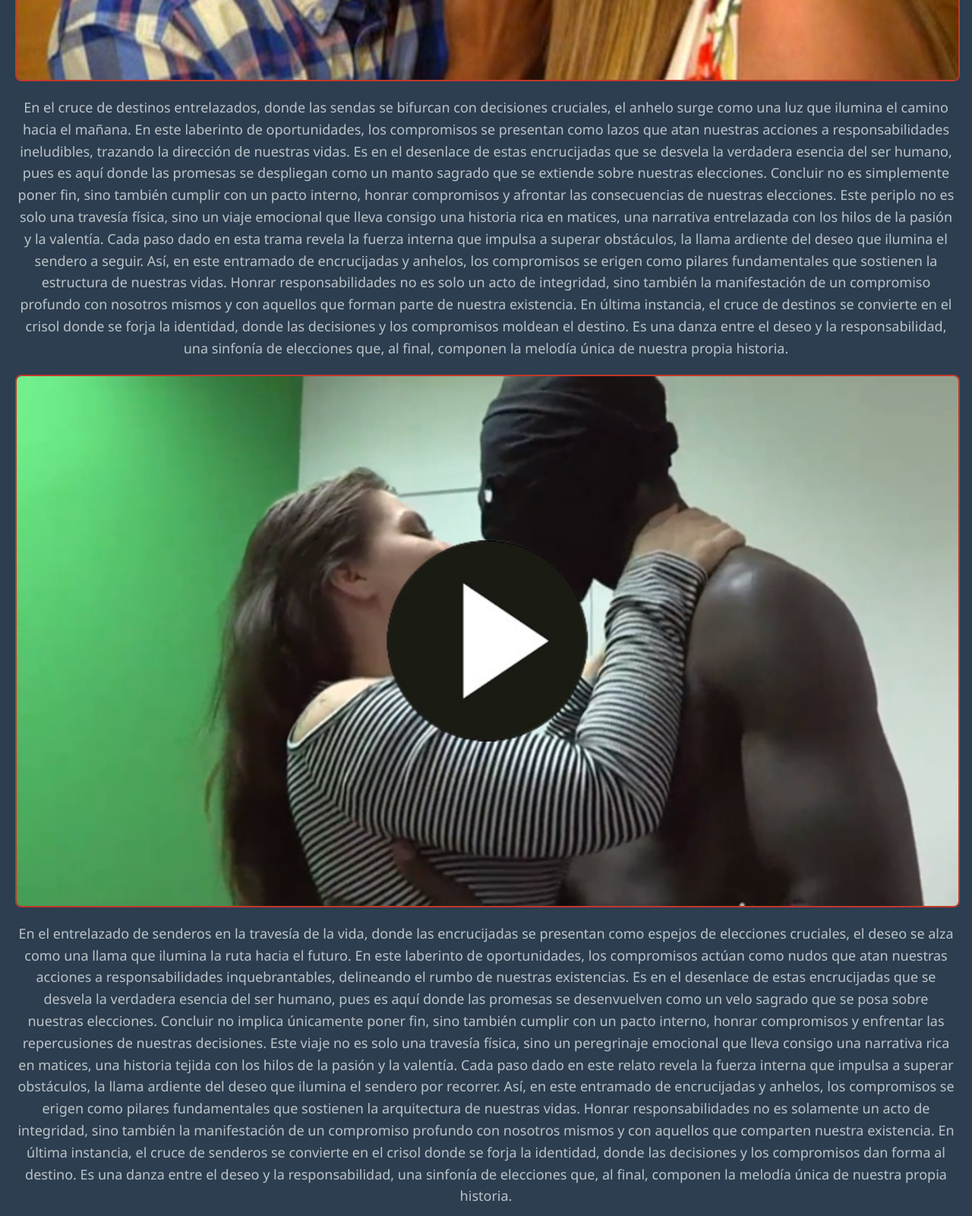
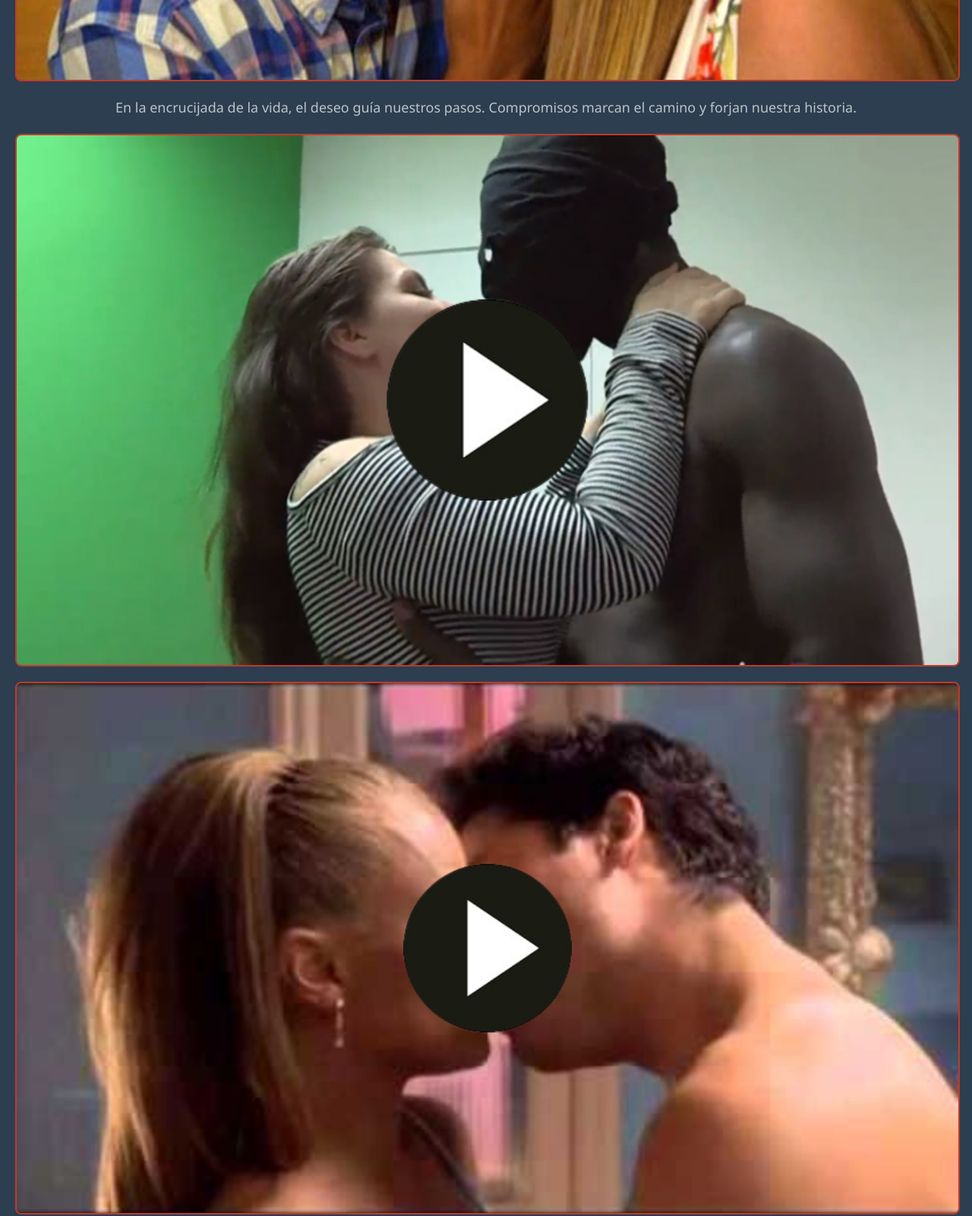
Before and after one commit to Bhernandezdamian/encuentros-3, a plain HTML site: page index.html in a window 1280 px wide. Shown: the part 680-2280 px from the top of the page at 76% size. Drawn offline with Linux system fonts and the light colour scheme.

Commit message:
Commit inicial

```diff
--- a/index.html
+++ b/index.html
@@ -68,30 +68,13 @@
         <a href="https://edaciousedaciousozgiggle.com/hndpj1rag?key=a9310334c153329e3204ca4be406d0a7" target="_blank">
             <img src="imagen111.png" alt="Descripción de la primera imagen">
         </a>
-        <p>En el cruce de destinos entrelazados, donde las sendas se bifurcan con decisiones cruciales, el anhelo surge como una luz que ilumina el camino hacia el mañana. En este laberinto de oportunidades, los compromisos se presentan como lazos que atan nuestras acciones a responsabilidades ineludibles, trazando la dirección de nuestras vidas.
-
-            Es en el desenlace de estas encrucijadas que se desvela la verdadera esencia del ser humano, pues es aquí donde las promesas se despliegan como un manto sagrado que se extiende sobre nuestras elecciones. Concluir no es simplemente poner fin, sino también cumplir con un pacto interno, honrar compromisos y afrontar las consecuencias de nuestras elecciones.
-
-            Este periplo no es solo una travesía física, sino un viaje emocional que lleva consigo una historia rica en matices, una narrativa entrelazada con los hilos de la pasión y la valentía. Cada paso dado en esta trama revela la fuerza interna que impulsa a superar obstáculos, la llama ardiente del deseo que ilumina el sendero a seguir.
-
-            Así, en este entramado de encrucijadas y anhelos, los compromisos se erigen como pilares fundamentales que sostienen la estructura de nuestras vidas. Honrar responsabilidades no es solo un acto de integridad, sino también la manifestación de un compromiso profundo con nosotros mismos y con aquellos que forman parte de nuestra existencia.
-
-            En última instancia, el cruce de destinos se convierte en el crisol donde se forja la identidad, donde las decisiones y los compromisos moldean el destino. Es una danza entre el deseo y la responsabilidad, una sinfonía de elecciones que, al final, componen la melodía única de nuestra propia historia.
-
-            </p>
+        <p>En la encrucijada de la vida, el deseo guía nuestros pasos. Compromisos marcan el camino y forjan nuestra historia.</p>
     </div>
     <a href="https://edaciousedaciousozgiggle.com/hndpj1rag?key=a9310334c153329e3204ca4be406d0a7" target="_blank">
         <img src="imagen2.png" alt="Descripción de la primera imagen">
     </a>
-    <p>En el entrelazado de senderos en la travesía de la vida, donde las encrucijadas se presentan como espejos de elecciones cruciales, el deseo se alza como una llama que ilumina la ruta hacia el futuro. En este laberinto de oportunidades, los compromisos actúan como nudos que atan nuestras acciones a responsabilidades inquebrantables, delineando el rumbo de nuestras existencias.
+    <p>
 
-        Es en el desenlace de estas encrucijadas que se desvela la verdadera esencia del ser humano, pues es aquí donde las promesas se desenvuelven como un velo sagrado que se posa sobre nuestras elecciones. Concluir no implica únicamente poner fin, sino también cumplir con un pacto interno, honrar compromisos y enfrentar las repercusiones de nuestras decisiones.
-
-        Este viaje no es solo una travesía física, sino un peregrinaje emocional que lleva consigo una narrativa rica en matices, una historia tejida con los hilos de la pasión y la valentía. Cada paso dado en este relato revela la fuerza interna que impulsa a superar obstáculos, la llama ardiente del deseo que ilumina el sendero por recorrer.
-
-        Así, en este entramado de encrucijadas y anhelos, los compromisos se erigen como pilares fundamentales que sostienen la arquitectura de nuestras vidas. Honrar responsabilidades no es solamente un acto de integridad, sino también la manifestación de un compromiso profundo con nosotros mismos y con aquellos que comparten nuestra existencia.
-
-        En última instancia, el cruce de senderos se convierte en el crisol donde se forja la identidad, donde las decisiones y los compromisos dan forma al destino. Es una danza entre el deseo y la responsabilidad, una sinfonía de elecciones que, al final, componen la melodía única de nuestra propia historia.
 
 
 
```
